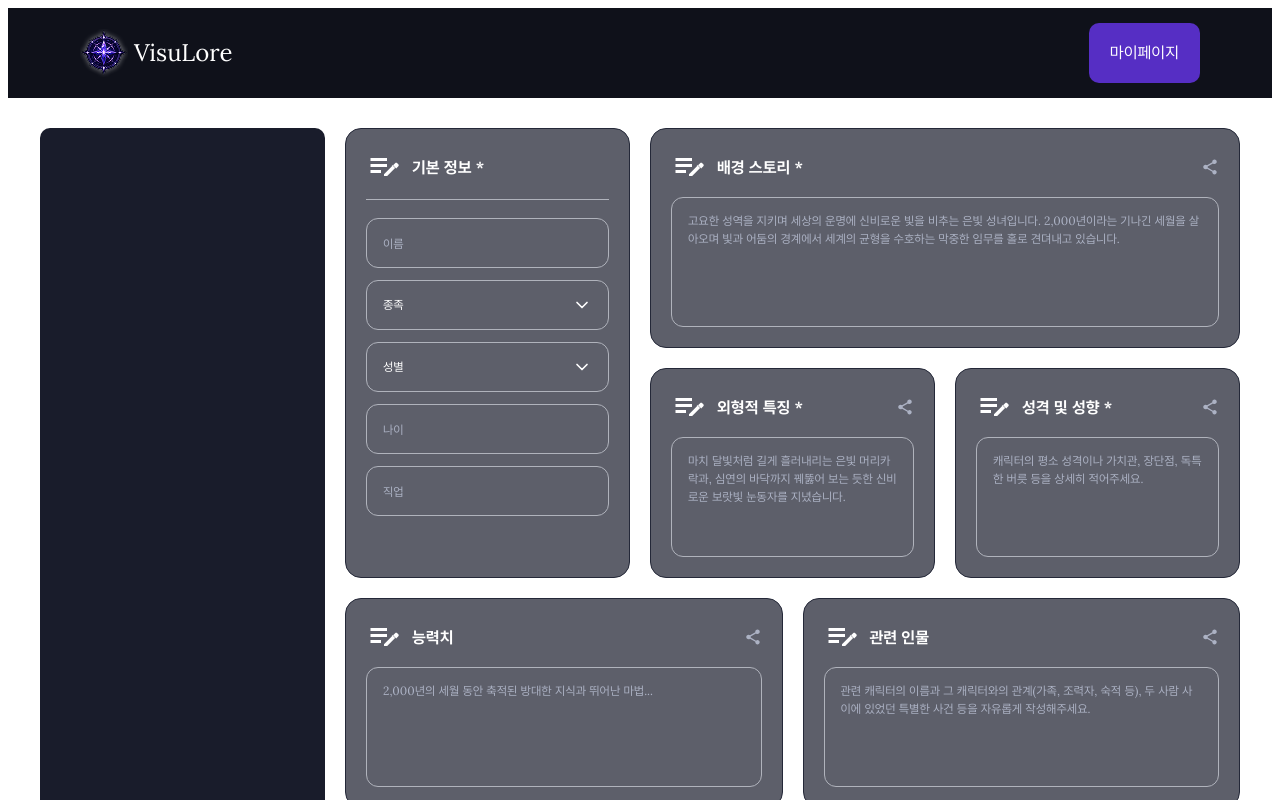
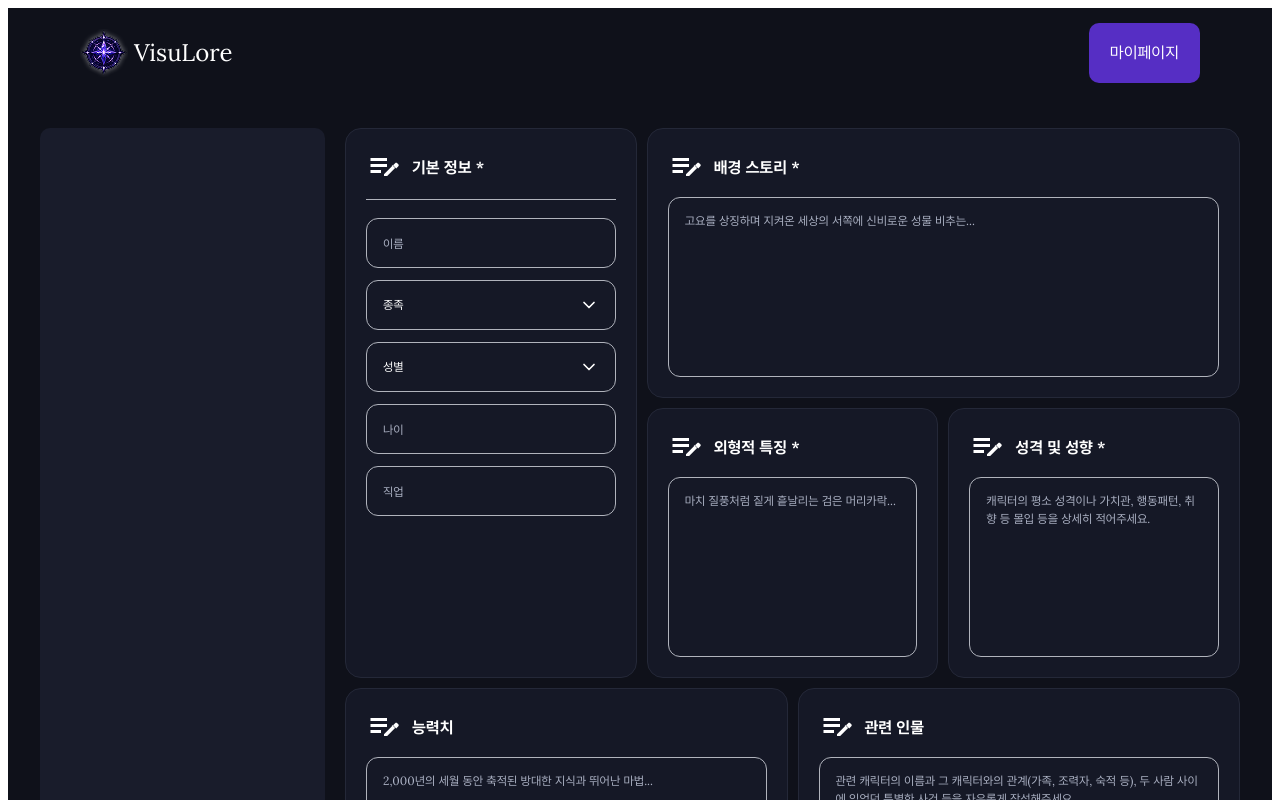
Before and after one commit to eodrn7021-cell/est_13_3st_project, a Next.js app: page /characters/create in a window 1280 px wide. Shown: the top 800 px of the page. Built offline with nearby package versions, Linux system fonts and the light colour scheme.

Commit message:
feat: implement character creation page with sidebar and custom form components

```diff
--- a/app/characters/create/page.jsx
+++ b/app/characters/create/page.jsx
@@ -11,11 +11,24 @@ export default function CreateCharacterPage() {
   };
 
   return (
-    <div style={{ minHeight: "100vh", display: "flex", flexDirection: "column" }}>
+    <div
+      style={{
+        minHeight: "100vh",
+        display: "flex",
+        flexDirection: "column",
+        backgroundColor: "#0f111a", // Deep Background ($color_background_deep)
+        color: "#ffffff",
+      }}
+    >
       {/* 상단 헤더 */}
       <Header variant="account" />
 
-      {/* 메인 바디 (Figma Dimensions: W 1200, H 870, Gap 20, Padding Y 30, Padding X 0) */}
+      {/*
+        피그마 메인 바디 세팅:
+        - Dimensions: W 1200, H 870
+        - Auto layout: Flow Horizontal, Gap 20, Padding X 0, Padding Y 30
+        - Resizing: Sidebar -> H Fill (stretch), Form -> W Fill (flex 1)
+      */}
       <main
         style={{
           display: "flex",
@@ -31,11 +44,11 @@ export default function CreateCharacterPage() {
           alignItems: "stretch",
         }}
       >
-        {/* 좌측 사이드바 (variant="character" 전달 시 사이드바 내부 구성 자동 렌더링) */}
-        <Sidebar variant="character" />
+        {/* 좌측 사이드바 (H: 810px Fill) */}
+        <Sidebar />
 
-        {/* 우측 캐릭터 입력 폼 영역 */}
-        <div style={{ flex: 1, minWidth: 0 }}>
+        {/* 우측 캐릭터 입력 폼 영역 (H: 810px Fill) */}
+        <div style={{ flex: 1, minWidth: 0, height: "100%" }}>
           <CharacterForm onSubmit={handleSubmit} />
         </div>
       </main>
--- a/components/character/CharacterForm/CharacterForm.jsx
+++ b/components/character/CharacterForm/CharacterForm.jsx
@@ -22,14 +22,6 @@ function EditNoteIcon() {
   );
 }
 
-function ShareIcon() {
-  return (
-    <svg viewBox="0 0 24 24" width="18" height="18" fill="currentColor" aria-hidden="true">
-      <path d="M18 16.08c-.76 0-1.44.3-1.96.77L8.91 12.7c.05-.23.09-.46.09-.7s-.04-.47-.09-.7l7.05-4.11c.54.5 1.25.81 2.04.81 1.66 0 3-1.34 3-3s-1.34-3-3-3-3 1.34-3 3c0 .24.04.47.09.7L8.04 9.81C7.5 9.31 6.79 9 6 9c-1.66 0-3 1.34-3 3s1.34 3 3 3c.79 0 1.5-.31 2.04-.81l7.12 4.16c-.05.21-.08.43-.08.65 0 1.61 1.31 2.92 2.92 2.92 1.61 0 2.92-1.31 2.92-2.92s-1.31-2.92-2.92-2.92z" />
-    </svg>
-  );
-}
-
 export default function CharacterForm({
   initialValues = {},
   onSubmit,
@@ -37,6 +29,9 @@ export default function CharacterForm({
   className = "",
   style,
 }) {
+  // 한 번에 하나의 셀렉트(아코디언)만 열리도록 활성화 ID 관리 ('race' | 'gender' | null)
+  const [activeSelect, setActiveSelect] = useState(null);
+
   const [formData, setFormData] = useState({
     name: initialValues.name || "",
     race: initialValues.race || "",
@@ -75,7 +70,7 @@ export default function CharacterForm({
         - 3열 2행: 성격 및 성향 *
       */}
       <div className={styles.sectionOne}>
-        {/* 기본 정보 카드 (1열 1~2행 차지) */}
+        {/* 기본 정보 카드 */}
         <div className={styles.basicInfoCard}>
           <div className={styles.cardHeader}>
             <span className={styles.headerIcon}>
@@ -97,12 +92,16 @@ export default function CharacterForm({
               options={RACE_OPTIONS}
               value={formData.race}
               onChange={(val) => handleChange("race", val)}
+              isOpen={activeSelect === "race"}
+              onToggle={(nextState) => setActiveSelect(nextState ? "race" : null)}
             />
             <Select
               fieldTitle="성별"
               options={GENDER_OPTIONS}
               value={formData.gender}
               onChange={(val) => handleChange("gender", val)}
+              isOpen={activeSelect === "gender"}
+              onToggle={(nextState) => setActiveSelect(nextState ? "gender" : null)}
             />
             <SelectInput
               placeholder="나이"
@@ -117,42 +116,39 @@ export default function CharacterForm({
           </div>
         </div>
 
-        {/* 배경 스토리 * (2~3열 1행 차지) */}
+        {/* 배경 스토리 * */}
         <div className={styles.backgroundStoryCard}>
           <Textarea
             title="배경 스토리 *"
-            rightAction={<ShareIcon />}
-            placeholder="고요한 성역을 지키며 세상의 운명에 신비로운 빛을 비추는 은빛 성녀입니다. 2,000년이라는 기나긴 세월을 살아오며 빛과 어둠의 경계에서 세계의 균형을 수호하는 막중한 임무를 홀로 견뎌내고 있습니다."
+            placeholder="고요를 상징하며 지켜온 세상의 서쪽에 신비로운 성물 비추는..."
             value={formData.backgroundStory}
             onChange={(e) => handleChange("backgroundStory", e.target.value)}
             containerStyle={{ height: "100%" }}
-            inputStyle={{ minHeight: "130px", flex: 1 }}
+            inputStyle={{ flex: 1 }}
           />
         </div>
 
-        {/* 외형적 특징 * (2열 2행 차지) */}
+        {/* 외형적 특징 * */}
         <div className={styles.appearanceCard}>
           <Textarea
             title="외형적 특징 *"
-            rightAction={<ShareIcon />}
-            placeholder="마치 달빛처럼 길게 흘러내리는 은빛 머리카락과, 심연의 바닥까지 꿰뚫어 보는 듯한 신비로운 보랏빛 눈동자를 지녔습니다."
+            placeholder="마치 질풍처럼 짙게 흩날리는 검은 머리카락..."
             value={formData.appearance}
             onChange={(e) => handleChange("appearance", e.target.value)}
             containerStyle={{ height: "100%" }}
-            inputStyle={{ minHeight: "120px", flex: 1 }}
+            inputStyle={{ flex: 1 }}
           />
         </div>
 
-        {/* 성격 및 성향 * (3열 2행 차지) */}
+        {/* 성격 및 성향 * */}
         <div className={styles.personalityCard}>
           <Textarea
             title="성격 및 성향 *"
-            rightAction={<ShareIcon />}
-            placeholder="캐릭터의 평소 성격이나 가치관, 장단점, 독특한 버릇 등을 상세히 적어주세요."
+            placeholder="캐릭터의 평소 성격이나 가치관, 행동패턴, 취향 등 몰입 등을 상세히 적어주세요."
             value={formData.personality}
             onChange={(e) => handleChange("personality", e.target.value)}
             containerStyle={{ height: "100%" }}
-            inputStyle={{ minHeight: "120px", flex: 1 }}
+            inputStyle={{ flex: 1 }}
           />
         </div>
       </div>
@@ -163,27 +159,27 @@ export default function CharacterForm({
         - 2열 1행: 관련 인물
       */}
       <div className={styles.sectionTwo}>
-        {/* 능력치 (1열 1행) */}
+        {/* 능력치 */}
         <div className={styles.abilitiesCard}>
           <Textarea
             title="능력치"
-            rightAction={<ShareIcon />}
             placeholder="2,000년의 세월 동안 축적된 방대한 지식과 뛰어난 마법..."
             value={formData.abilities}
             onChange={(e) => handleChange("abilities", e.target.value)}
-            inputStyle={{ minHeight: "120px" }}
+            containerStyle={{ height: "100%" }}
+            inputStyle={{ flex: 1 }}
           />
         </div>
 
-        {/* 관련 인물 (2열 1행) */}
+        {/* 관련 인물 */}
         <div className={styles.relatedCharactersCard}>
           <Textarea
             title="관련 인물"
-            rightAction={<ShareIcon />}
             placeholder="관련 캐릭터의 이름과 그 캐릭터와의 관계(가족, 조력자, 숙적 등), 두 사람 사이에 있었던 특별한 사건 등을 자유롭게 작성해주세요."
             value={formData.relatedCharacters}
             onChange={(e) => handleChange("relatedCharacters", e.target.value)}
-            inputStyle={{ minHeight: "120px" }}
+            containerStyle={{ height: "100%" }}
+            inputStyle={{ flex: 1 }}
           />
         </div>
       </div>
--- a/components/character/CharacterForm/CharacterForm.module.scss
+++ b/components/character/CharacterForm/CharacterForm.module.scss
@@ -4,23 +4,27 @@
 .formContainer {
   display: flex;
   flex-direction: column;
-  gap: 20px;
+  gap: 10px; // 피그마 설정: 폼 카드 간 수직 갭 10
   width: 100%;
+  height: 100%;
+  min-height: 810px; // 피그마 세팅: H 810 Fill (사이드바와 동일한 810px 공간 차지)
   box-sizing: border-box;
 }
 
-// 1번 레이아웃: 3열 2행 구조 (기본정보가 1열 1~2행, 배경스토리가 2~3열 1행, 외형/성격이 2열2행/3열2행)
+// 1번 레이아웃: 3열 2행 구조 (피그마 세팅: H 550 Fill)
 .sectionOne {
   display: grid;
   grid-template-columns: repeat(3, 1fr);
-  grid-template-rows: auto auto;
-  gap: 20px;
+  grid-template-rows: 1fr 1fr;
+  gap: 10px; // 텍스트 에리어 사이 갭 10
   width: 100%;
+  height: 550px; // 피그마 1번 레이아웃 높이 550px
   box-sizing: border-box;
 
   @media (max-width: 1024px) {
     grid-template-columns: 1fr;
     grid-template-rows: auto;
+    height: auto;
   }
 }
 
@@ -32,6 +36,7 @@
   padding: 20px;
   gap: 12px;
   width: 100%;
+  height: 100%;
   box-sizing: border-box;
   background-color: colors.$color_input_70; // 인풋컬러 70 (#191c2b / rgba(25, 28, 43, 0.7))
   border: 1px solid colors.$color_tag; // Tag Stroke (#242838)
@@ -47,6 +52,7 @@
 .backgroundStoryCard {
   grid-column: 2 / span 2;
   grid-row: 1;
+  height: 100%;
 
   @media (max-width: 1024px) {
     grid-column: auto;
@@ -57,6 +63,7 @@
 .appearanceCard {
   grid-column: 2;
   grid-row: 2;
+  height: 100%;
 
   @media (max-width: 1024px) {
     grid-column: auto;
@@ -67,6 +74,7 @@
 .personalityCard {
   grid-column: 3;
   grid-row: 2;
+  height: 100%;
 
   @media (max-width: 1024px) {
     grid-column: auto;
@@ -74,21 +82,24 @@
   }
 }
 
-// 2번 레이아웃: 2열 1행 (반반 50:50 분할) 구조
+// 2번 레이아웃: 2열 1행 (반반 50:50 분할) 구조 (피그마 세팅: H 250 Fill)
 .sectionTwo {
   display: grid;
   grid-template-columns: repeat(2, 1fr);
-  gap: 20px;
+  gap: 10px; // 텍스트 에리어 사이 갭 10
   width: 100%;
+  height: 250px; // 피그마 2번 레이아웃 높이 250px
   box-sizing: border-box;
 
   @media (max-width: 1024px) {
     grid-template-columns: 1fr;
+    height: auto;
   }
 }
 
 .abilitiesCard {
   grid-column: 1;
+  height: 100%;
 
   @media (max-width: 1024px) {
     grid-column: auto;
@@ -97,6 +108,7 @@
 
 .relatedCharactersCard {
   grid-column: 2;
+  height: 100%;
 
   @media (max-width: 1024px) {
     grid-column: auto;
--- a/components/form/Textarea/Textarea.jsx
+++ b/components/form/Textarea/Textarea.jsx
@@ -19,7 +19,6 @@ function EditNoteIcon() {
 export default function Textarea({
   title = "Name",
   icon,
-  rightAction,
   placeholder = "Default message",
   value,
   onChange,
@@ -45,13 +44,10 @@ export default function Textarea({
   return (
     <div className={`${styles.container} ${className}`.trim()} style={containerStyle}>
       <div className={styles.inputTitle}>
-        <div className={styles.titleLeft}>
-          <span className={styles.icon}>
-            {renderIcon()}
-          </span>
-          <span className={styles.titleText}>{title}</span>
-        </div>
-        {rightAction && <div className={styles.titleRight}>{rightAction}</div>}
+        <span className={styles.icon}>
+          {renderIcon()}
+        </span>
+        <span className={styles.titleText}>{title}</span>
       </div>
 
       <div className={styles.input} style={inputStyle}>
--- a/components/form/Textarea/Textarea.module.scss
+++ b/components/form/Textarea/Textarea.module.scss
@@ -17,16 +17,10 @@
 .inputTitle {
   display: flex;
   align-items: center;
-  justify-content: space-between;
   gap: 10px;
   padding: 0;
   width: 100%;
-}
-
-.titleLeft {
-  display: flex;
-  align-items: center;
-  gap: 10px;
+  justify-content: flex-start;
 
   .icon {
     display: inline-flex;
@@ -55,19 +49,6 @@
     font-weight: variables.$font_weight_bold; // title KR/body B
     color: colors.$color_white; // 화이트 (글자색)
     line-height: 1.4;
-  }
-}
-
-.titleRight {
-  display: inline-flex;
-  align-items: center;
-  justify-content: center;
-  color: colors.$color_text_muted;
-  cursor: pointer;
-  transition: color 0.2s ease;
-
-  &:hover {
-    color: colors.$color_white;
   }
 }
 
--- a/components/layout/Sidebar/Sidebar.jsx
+++ b/components/layout/Sidebar/Sidebar.jsx
@@ -2,7 +2,9 @@
 
 import styles from "./Sidebar.module.scss";
 
-
+/**
+ * 어디서든 사용할 수 있는 공통 사이드바 컴포넌트
+ */
 export default function Sidebar({
   children,
   variant = "default",
```
Also changed, not shown: components/form/Select/Select.jsx (+17 -2 lines), components/form/Select/Select.module.scss (+23 -2 lines), components/layout/Sidebar/Sidebar.module.scss (+0 -81 lines).
